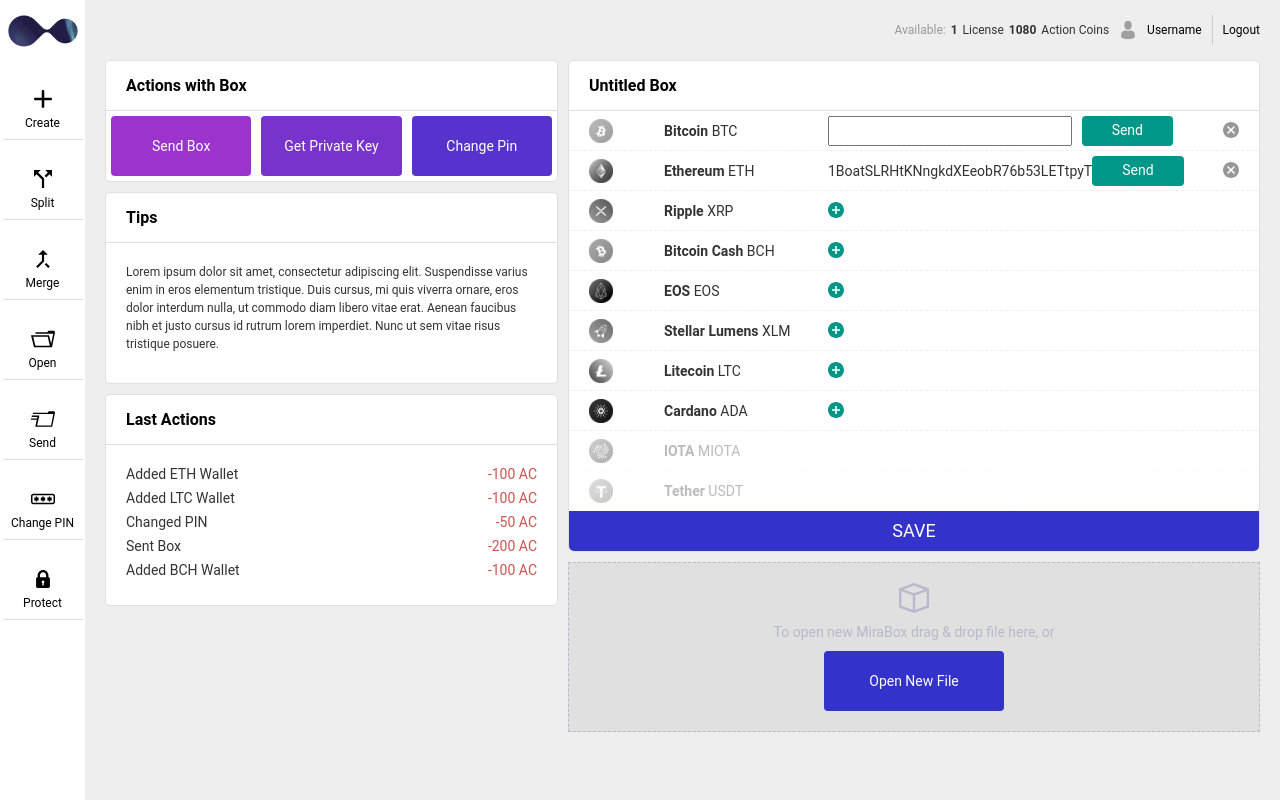
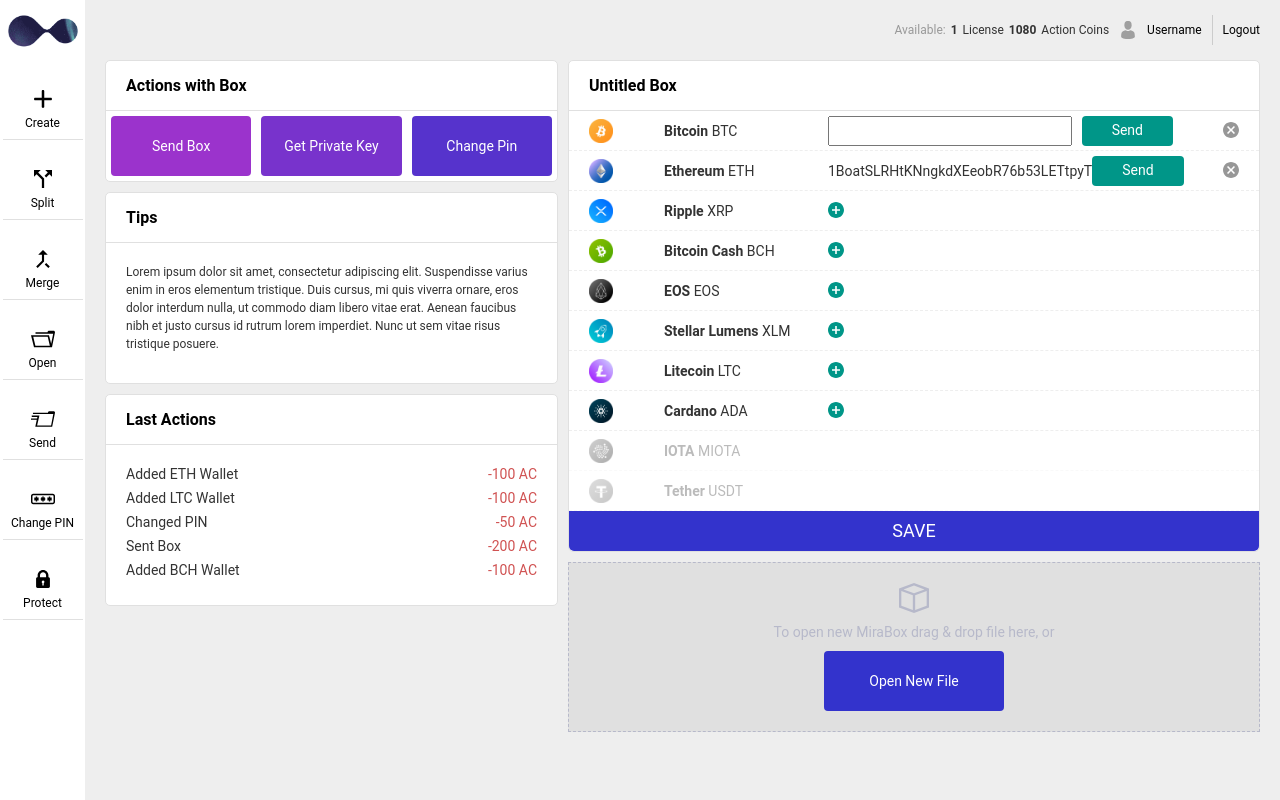
Before and after one commit to mira-lab/NominalBox-frontend, an Angular app: page /dashboard in a window 1280 px wide. Built offline with nearby package versions, Linux system fonts and the light colour scheme.

Commit message:
Overrided some styles.

```diff
--- a/src/styles.css
+++ b/src/styles.css
@@ -1,3 +1,14 @@
 @import 'assets/styles/css/normalize.css';
 @import 'assets/styles/css/webflow.css';
 @import 'assets/styles/css/mirabox-ui.webflow.css';
+.currency-icon {
+  filter: saturate(100%);
+  -webkit-filter: saturate(100%);
+}
+.save-wrapper {
+  display: unset;
+  opacity: 100;
+}
+.w-form-fail {
+  display: unset;
+}
```
